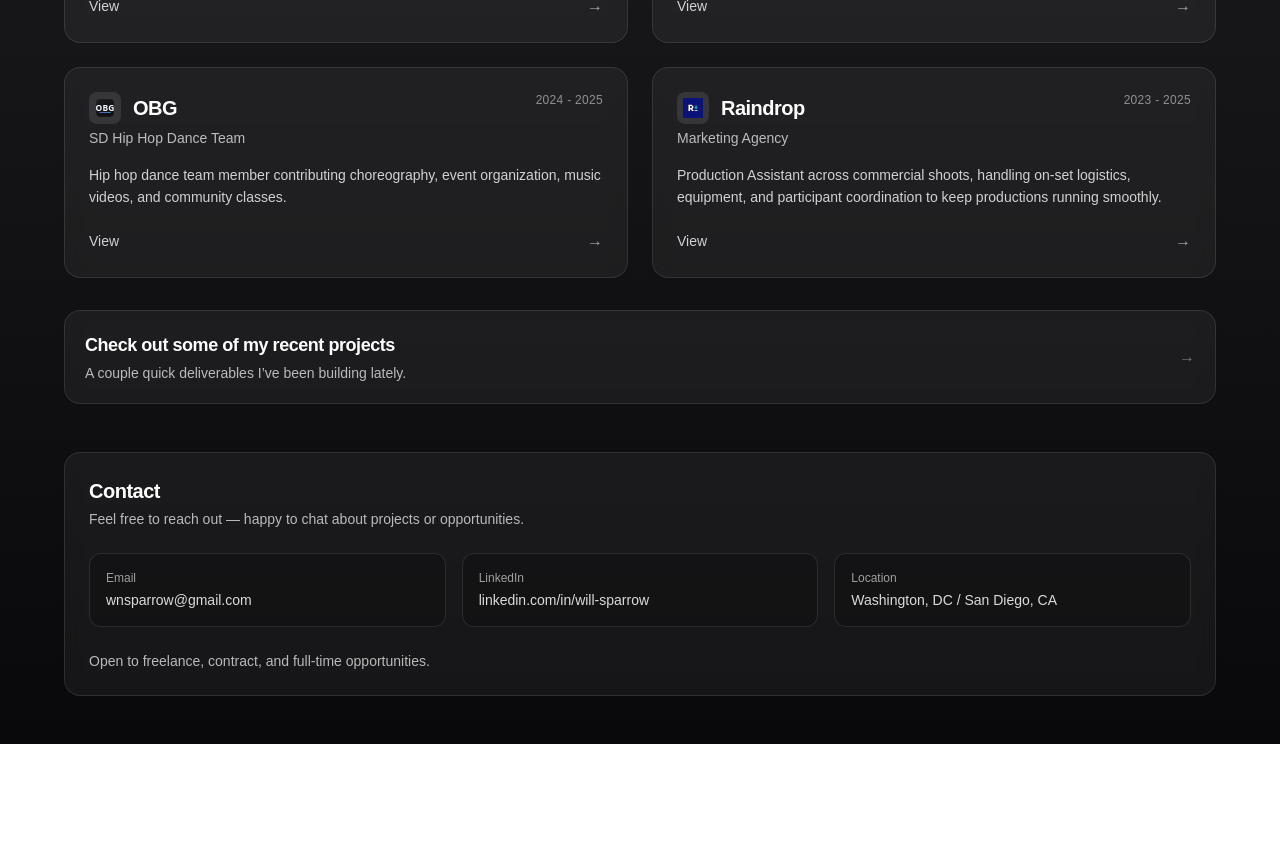
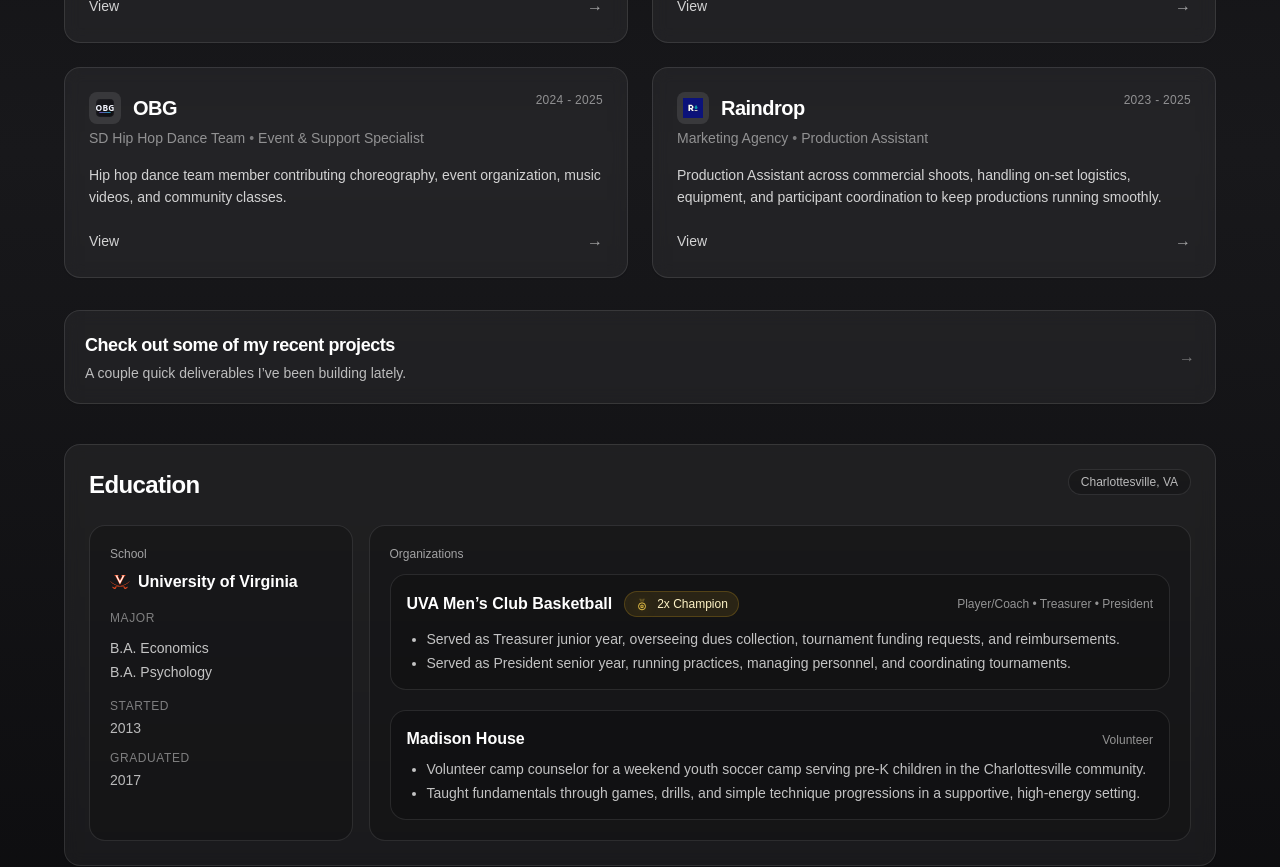
Before and after one commit to wnsparrow/wills-portfolio, a Next.js app: page /analytics in a window 1280 px wide. Shown: the part 900-1767 px from the top of the page. Before the commit the page ends 1644 px from the top, so only its background shows below. Built offline with nearby package versions, Linux system fonts and the light colour scheme.

Commit message:
added education and cleaned up order of work cards

```diff
--- a/src/app/analytics/layout.tsx
+++ b/src/app/analytics/layout.tsx
@@ -20,7 +20,7 @@ export default function AnalyticsLayout({
             >
               <div className="relative h-7 w-7 overflow-hidden rounded-full border border-white/15">
                 <Image
-                  src="/headshot.png"
+                  src="/headshot-nav.png"
                   alt="Will Sparrow"
                   fill
                   className="object-cover"
--- a/src/app/analytics/page.tsx
+++ b/src/app/analytics/page.tsx
@@ -115,6 +115,169 @@ export default function AnalyticsHome() {
           </Link>
         </section>
 
+        {/* Education */}
+        <section className="mt-10 w-full">
+          <div className="rounded-2xl border border-white/10 bg-white/5 p-6 shadow-sm backdrop-blur">
+            <div className="flex flex-col gap-4 sm:flex-row sm:items-start sm:justify-between">
+              <div>
+                <h2 className="text-xl font-semibold tracking-tight text-white sm:text-2xl">
+                  Education
+                </h2>
+              </div>
+
+              {/* Optional: right-side badge */}
+              <div className="flex items-center gap-2 self-start rounded-full border border-white/10 bg-black/20 px-3 py-1 text-xs text-white/70">
+                Charlottesville, VA
+              </div>
+            </div>
+
+            {/* Two-card layout */}
+            <div className="mt-6 grid grid-cols-1 gap-4 sm:grid-cols-12">
+              {/* Left: Education (1/3) */}
+              <div className="rounded-2xl border border-white/10 bg-black/20 p-5 sm:col-span-3">
+                <p className="text-xs text-white/60">School</p>
+
+                <div className="mt-2 flex items-center gap-2">
+                  <div className="relative h-5 w-5">
+                    <Image
+                      src="/logos/uva.svg"
+                      alt="University of Virginia logo"
+                      fill
+                      className="object-contain"
+                    />
+                  </div>
+                  <p className="text-base font-semibold text-white">
+                    University of Virginia
+                  </p>
+                </div>
+
+                <p className="mt-4 text-xs uppercase tracking-wider text-white/45">
+                  Major
+                </p>
+
+                <ul className="mt-3 space-y-1 text-sm text-white/75">
+                  <li>B.A. Economics</li>
+                  <li>B.A. Psychology</li>
+                </ul>
+
+                <div className="mt-4 space-y-3">
+                  <div>
+                    <p className="text-xs uppercase tracking-wider text-white/45">
+                      Started
+                    </p>
+                    <p className="mt-1 text-sm text-white/70">2013</p>
+                  </div>
+
+                  <div>
+                    <p className="text-xs uppercase tracking-wider text-white/45">
+                      Graduated
+                    </p>
+                    <p className="mt-1 text-sm text-white/70">2017</p>
+                  </div>
+                </div>
+              </div>
+
+              {/* Right: Organizations (2/3) */}
+              <div className="rounded-2xl border border-white/10 bg-black/20 p-5 sm:col-span-9">
+                <p className="text-xs text-white/60">Organizations</p>
+
+                <div className="mt-3 space-y-5">
+                  {/* UVA Men's Club Basketball */}
+                  <div className="rounded-2xl border border-white/10 bg-black/20 p-4">
+                    <div className="flex flex-col gap-2 sm:flex-row sm:items-center sm:justify-between">
+                      {/* Left side: Title + Highlight pill */}
+                      <div className="flex flex-wrap items-center gap-3">
+                        <p className="text-base font-semibold text-white">
+                          UVA Men’s Club Basketball
+                        </p>
+
+                        {/* Highlight pill */}
+                        <span className="inline-flex items-center gap-2 rounded-full border border-amber-400/20 bg-amber-400/10 px-2.5 py-1 text-xs font-medium text-amber-100">
+                          <svg
+                            aria-hidden="true"
+                            viewBox="0 0 24 24"
+                            className="h-3.5 w-3.5 text-amber-300 drop-shadow-[0_0_6px_rgba(251,191,36,0.25)]"
+                            fill="none"
+                          >
+                            {/* ribbon */}
+                            <path
+                              d="M8 3h3l1 4-2 2-3-6Z"
+                              fill="currentColor"
+                              fillOpacity="0.25"
+                            />
+                            <path
+                              d="M16 3h-3l-1 4 2 2 3-6Z"
+                              fill="currentColor"
+                              fillOpacity="0.25"
+                            />
+
+                            {/* medal circle */}
+                            <path
+                              d="M12 10a6 6 0 1 0 0 12 6 6 0 0 0 0-12Z"
+                              stroke="currentColor"
+                              strokeWidth="1.5"
+                            />
+
+                            {/* star */}
+                            <path
+                              d="M12 13.2l.9 1.8 2 .3-1.45 1.4.35 2-1.8-.95-1.8.95.35-2L9.1 15.3l2-.3.9-1.8Z"
+                              fill="currentColor"
+                              fillOpacity="0.25"
+                              stroke="currentColor"
+                              strokeWidth="1.2"
+                              strokeLinejoin="round"
+                            />
+                          </svg>
+                          <span>2x Champion</span>
+                        </span>
+                      </div>
+
+                      {/* Right side: roles */}
+                      <p className="text-xs text-white/55">
+                        Player/Coach • Treasurer • President
+                      </p>
+                    </div>
+
+                    <ul className="mt-3 list-disc space-y-1 pl-5 text-sm text-white/75">
+                      <li>
+                        Served as Treasurer junior year, overseeing dues
+                        collection, tournament funding requests, and
+                        reimbursements.
+                      </li>
+                      <li>
+                        Served as President senior year, running practices,
+                        managing personnel, and coordinating tournaments.
+                      </li>
+                    </ul>
+                  </div>
+
+                  {/* Madison House */}
+                  <div className="rounded-2xl border border-white/10 bg-black/20 p-4">
+                    <div className="flex flex-col gap-1 sm:flex-row sm:items-baseline sm:justify-between">
+                      <p className="text-base font-semibold text-white">
+                        Madison House
+                      </p>
+                      <p className="text-xs text-white/55">Volunteer</p>
+                    </div>
+
+                    <ul className="mt-2 list-disc space-y-1 pl-5 text-sm text-white/75">
+                      <li>
+                        Volunteer camp counselor for a weekend youth soccer camp
+                        serving pre-K children in the Charlottesville community.
+                      </li>
+                      <li>
+                        Taught fundamentals through games, drills, and simple
+                        technique progressions in a supportive, high-energy
+                        setting.
+                      </li>
+                    </ul>
+                  </div>
+                </div>
+              </div>
+            </div>
+          </div>
+        </section>
+
 
         {/* Contact */}
         <section id="contact" className="mt-12 w-full">
--- a/src/components/Navbar.tsx
+++ b/src/components/Navbar.tsx
@@ -37,7 +37,7 @@ export default function Navbar() {
         >
           <div className="relative h-7 w-7 overflow-hidden rounded-full border border-white/15">
             <Image
-              src="/headshot.png"
+              src="/headshot-nav.png"
               alt="Will Sparrow"
               fill
               sizes="28px"
--- a/src/components/WorkCard.tsx
+++ b/src/components/WorkCard.tsx
@@ -5,6 +5,7 @@ import type { WorkItem } from "@/data/workItems";
 export default function WorkCard({
   title,
   subtitle,
+  role,
   teaser,
   href,
   logo,
@@ -18,6 +19,7 @@ export default function WorkCard({
       <div className="flex h-full flex-col">
         <div className="flex items-start justify-between gap-4">
           <div>
+            {/* Top Row: Logo + Company */}
             <div className="flex items-center gap-3">
               <div className="flex h-8 w-8 items-center justify-center rounded-lg bg-white/10">
                 <div className="relative h-5 w-5">
@@ -29,23 +31,40 @@ export default function WorkCard({
                   />
                 </div>
               </div>
+
               <h3 className="text-xl font-semibold tracking-tight text-white">
                 {title}
               </h3>
             </div>
 
-            <p className="mt-1 text-sm text-white/70">{subtitle}</p>
+            {/* Subtitle + Role inline */}
+            {(subtitle || role) && (
+              <p className="mt-1 text-sm flex flex-wrap items-center gap-1 text-white/50">
+                {subtitle && <span>{subtitle}</span>}
+
+                {subtitle && role && <span className="text-white/40">•</span>}
+
+                {role && <span className="font-medium text-white/50">{role}</span>}
+              </p>
+            )}
           </div>
 
+          {/* Date */}
           <div className="flex flex-col items-end text-right">
             {date && (
-              <span className="text-xs text-white/50 tracking-wide">{date}</span>
+              <span className="text-xs text-white/50 tracking-wide">
+                {date}
+              </span>
             )}
           </div>
         </div>
 
-        <p className="mt-4 text-sm leading-relaxed text-white/80">{teaser}</p>
+        {/* Teaser */}
+        <p className="mt-4 text-sm leading-relaxed text-white/80">
+          {teaser}
+        </p>
 
+        {/* Footer */}
         <div className="mt-auto pt-5 flex items-center justify-between">
           <span className="text-sm font-medium text-white/80 group-hover:text-white">
             View
--- a/src/data/workItems.ts
+++ b/src/data/workItems.ts
@@ -2,6 +2,7 @@ export type WorkItem = {
   title: string;
   logo: string;
   subtitle: string;
+  role: string;
   teaser: string;
   href: string;
   date: string;
@@ -12,6 +13,7 @@ export const workItems = [
     title: "Raindrop",
     logo: "/logos/raindrop.svg",
     subtitle: "Marketing Agency",
+    role: "Production Assistant",
     teaser:
       "Production Assistant across commercial shoots, handling on-set logistics, equipment, and participant coordination to keep productions running smoothly.",
     href: "/work/raindrop",
@@ -21,28 +23,31 @@ export const workItems = [
     title: "OBG",
     logo: "/logos/obg.svg",
     subtitle: "SD Hip Hop Dance Team",
+    role: "Event & Support Specialist",
     teaser:
       "Hip hop dance team member contributing choreography, event organization, music videos, and community classes.",
     href: "/work/obg",
     date: "2024 - 2025",
   },
   {
+    title: "Accenture",
+    logo: "/logos/accenture.svg",
+    subtitle: "Strategy, Consulting, and Technology Firm",
+    role: "Data Analyst",
+    teaser:
+      "Data analytics consultant creating dashboards, models, and insights to support large enterprise and federal clients.",
+    href: "/work/accenture",
+    date: "2017 - 2022",
+  },
+  {
     title: "Ledger Investing",
     logo: "/logos/ledger.svg",
     subtitle: "Fintech Marketplace",
+    role: "Software Engineer",
     teaser:
       "Software Engineer & Product Manager building an investor platform, shipping features, analytics tools, and workflow improvements.",
     href: "/work/ledger-investing",
     date: "2022 - 2024",
-  },
-  {
-    title: "Accenture",
-    logo: "/logos/accenture.svg",
-    subtitle: "Strategy, Consulting, and Technology Firm",
-    teaser:
-      "Data analytics consultant creating dashboards, models, and insights to support large enterprise and federal clients.",
-    href: "/work/accenture",
-    date: "2017 - 2022",
   },
 ];
 
```
Also changed, not shown: 1 other file (tests, documents, lock files or other folders).
